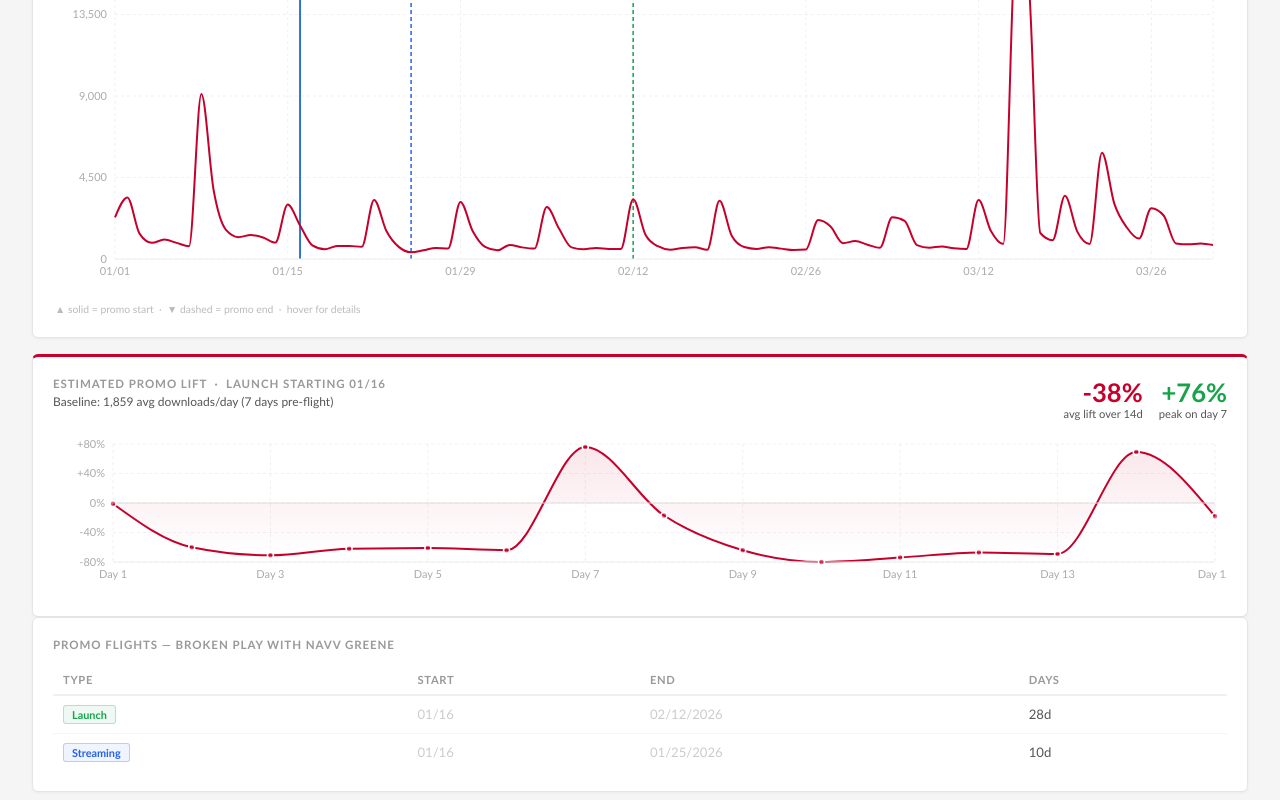
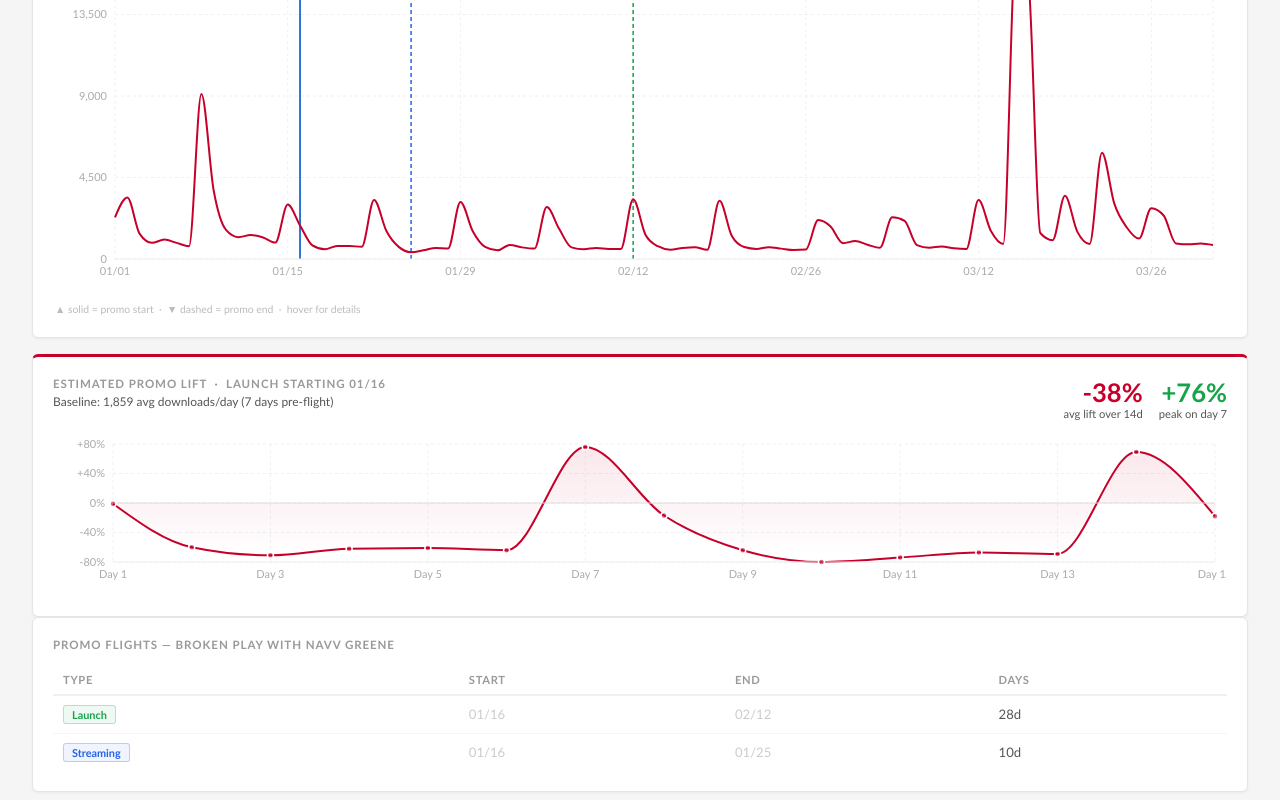
Before and after one commit to thegr8estangell/Q1_data, a React (Vite) app: page / in a window 1280 px wide. Shown: the part 489-1289 px from the top of the page. Built offline with nearby package versions, Linux system fonts and the light colour scheme.

Commit message:
remove year from end dates

```diff
--- a/podcast-dashboard.jsx
+++ b/podcast-dashboard.jsx
@@ -347,7 +347,7 @@ export default function App() {
                       {sel.length>1&&<td style={{color:"#888",maxWidth:200,overflow:"hidden",textOverflow:"ellipsis",whiteSpace:"nowrap"}}>{pod}</td>}
                       <td><span className="tbadge" style={{color:col,borderColor:col+"44",background:col+"11"}}>{type}</span></td>
                       <td style={{color:"#ccc"}}>{DATES[si]}</td>
-                      <td style={{color:"#ccc"}}>{realEnd||DATES[ei]}</td>
+                      <td style={{color:"#ccc"}}>{realEnd?realEnd.slice(0,5):DATES[ei]}</td>
                       <td style={{color:"#555"}}>{ei-si+1}d</td>
                     </tr>
                   );
--- a/src/App.jsx
+++ b/src/App.jsx
@@ -347,7 +347,7 @@ export default function App() {
                       {sel.length>1&&<td style={{color:"#888",maxWidth:200,overflow:"hidden",textOverflow:"ellipsis",whiteSpace:"nowrap"}}>{pod}</td>}
                       <td><span className="tbadge" style={{color:col,borderColor:col+"44",background:col+"11"}}>{type}</span></td>
                       <td style={{color:"#ccc"}}>{DATES[si]}</td>
-                      <td style={{color:"#ccc"}}>{realEnd||DATES[ei]}</td>
+                      <td style={{color:"#ccc"}}>{realEnd?realEnd.slice(0,5):DATES[ei]}</td>
                       <td style={{color:"#555"}}>{ei-si+1}d</td>
                     </tr>
                   );
```
